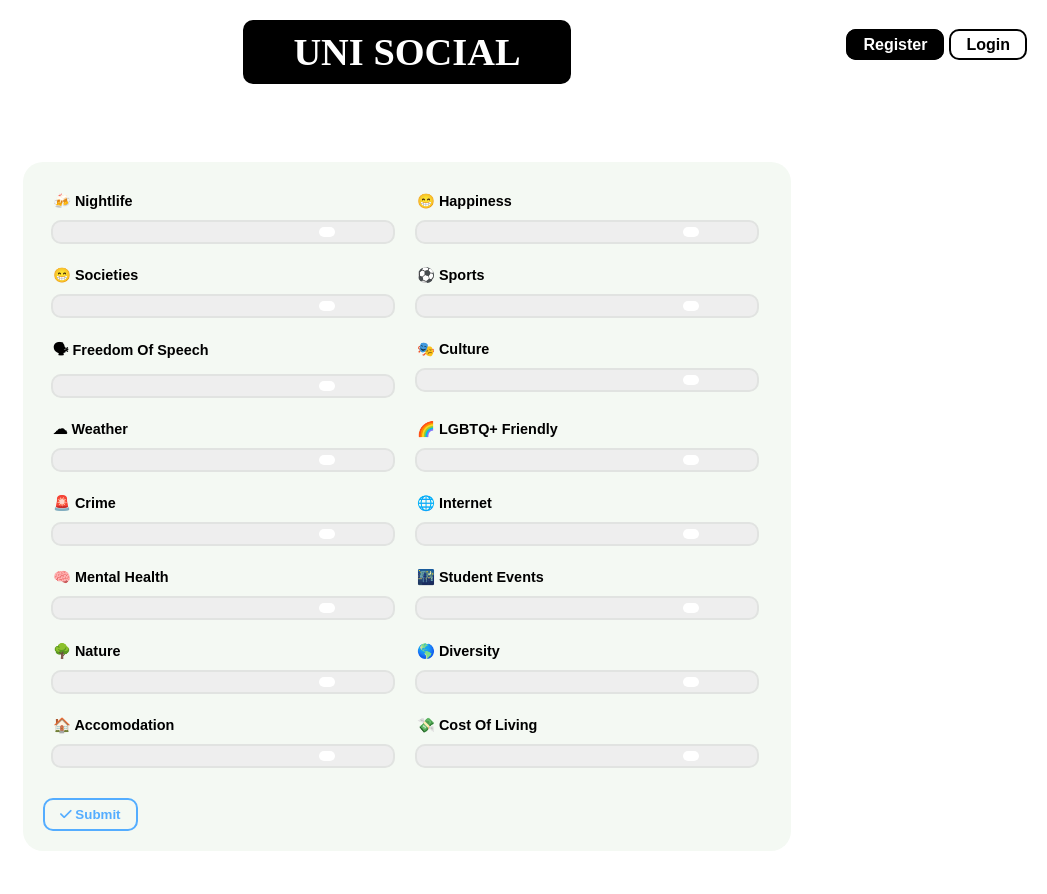
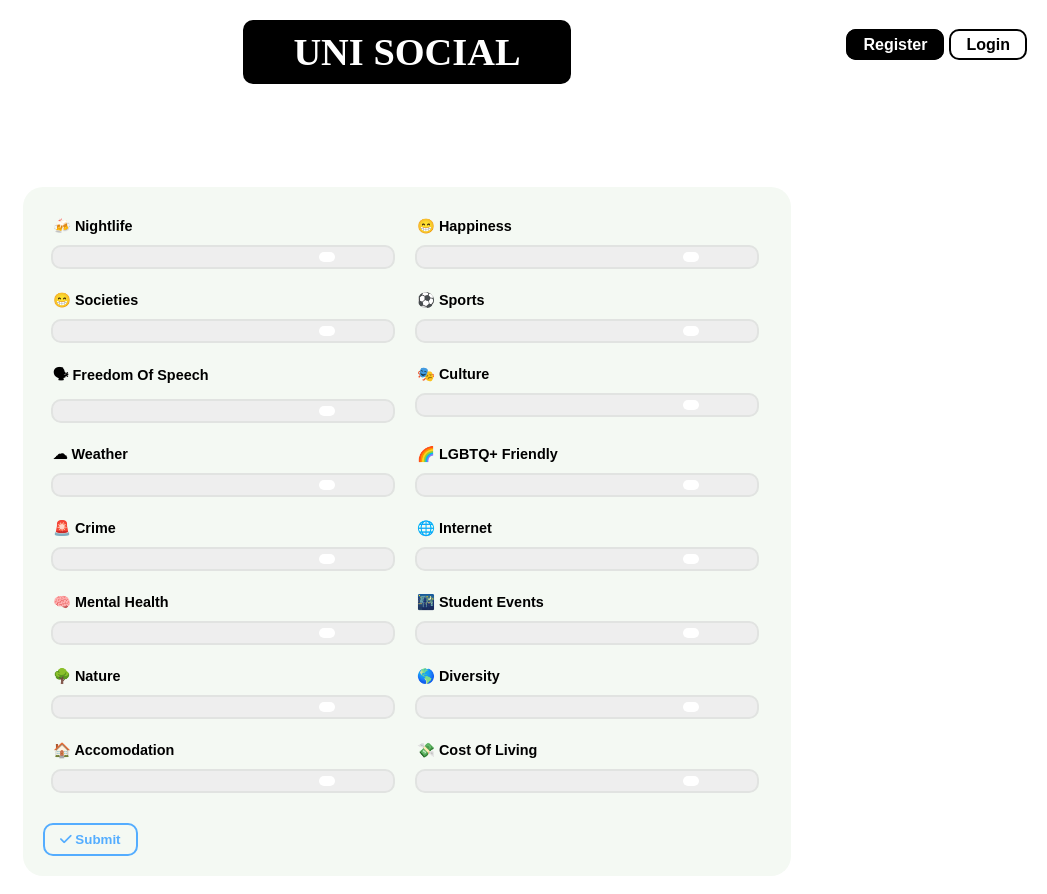
Before and after one commit to ryanweston/unisocial, a React (Create React App) app in the folder client/: page /submit in a window 1280 px wide. Shown: the top 894 px of the page, without its empty margins (233-1280 px from the left). Built offline with nearby package versions, Linux system fonts and the light colour scheme; no server answers; a web font is replaced by a local one.

Commit message:
margin adjustments

```diff
--- a/client/src/App.css
+++ b/client/src/App.css
@@ -55,8 +55,13 @@ p {
   box-sizing: border-box;
 }
 
+.margin-reset {
+  margin:0;
+}
+
 @media (min-width: 600px) {
-  .fullPage {margin-top: 2%}
+  .fullPage {margin-top: 4%};
+
 }
 
 /* ======================
```
